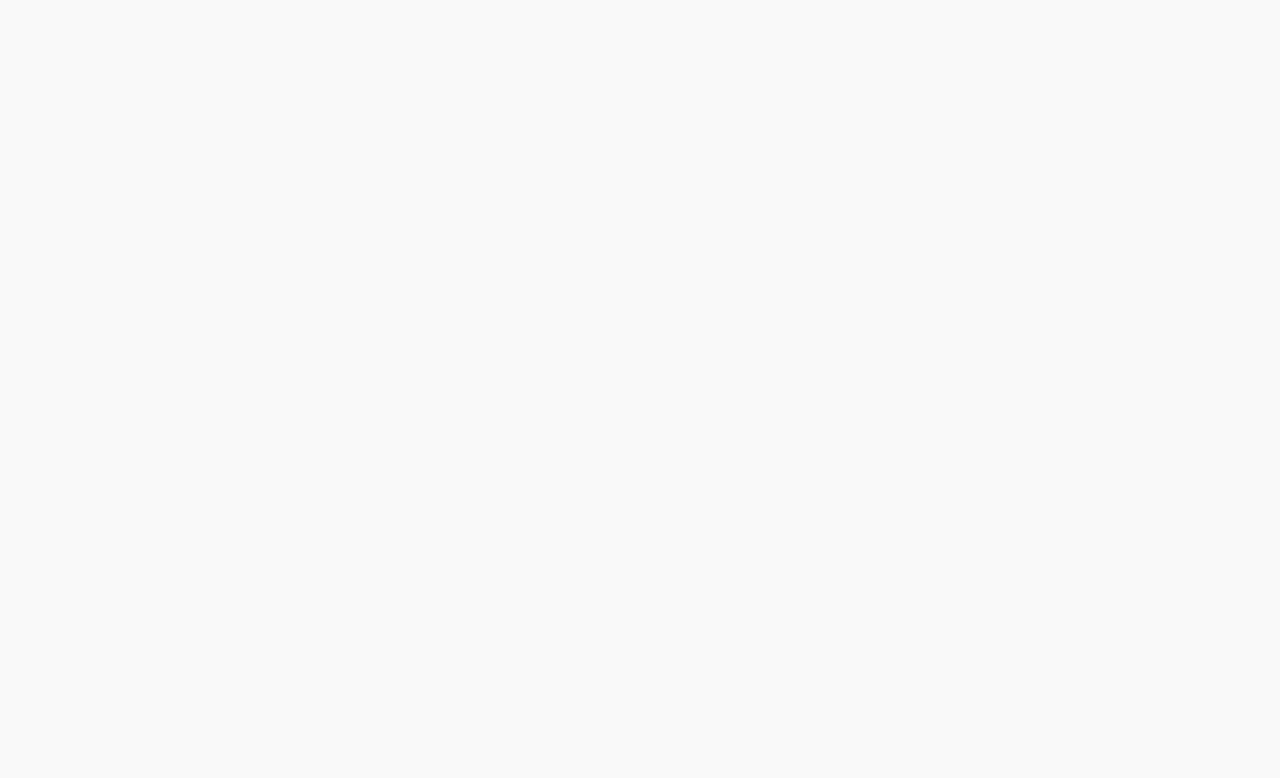
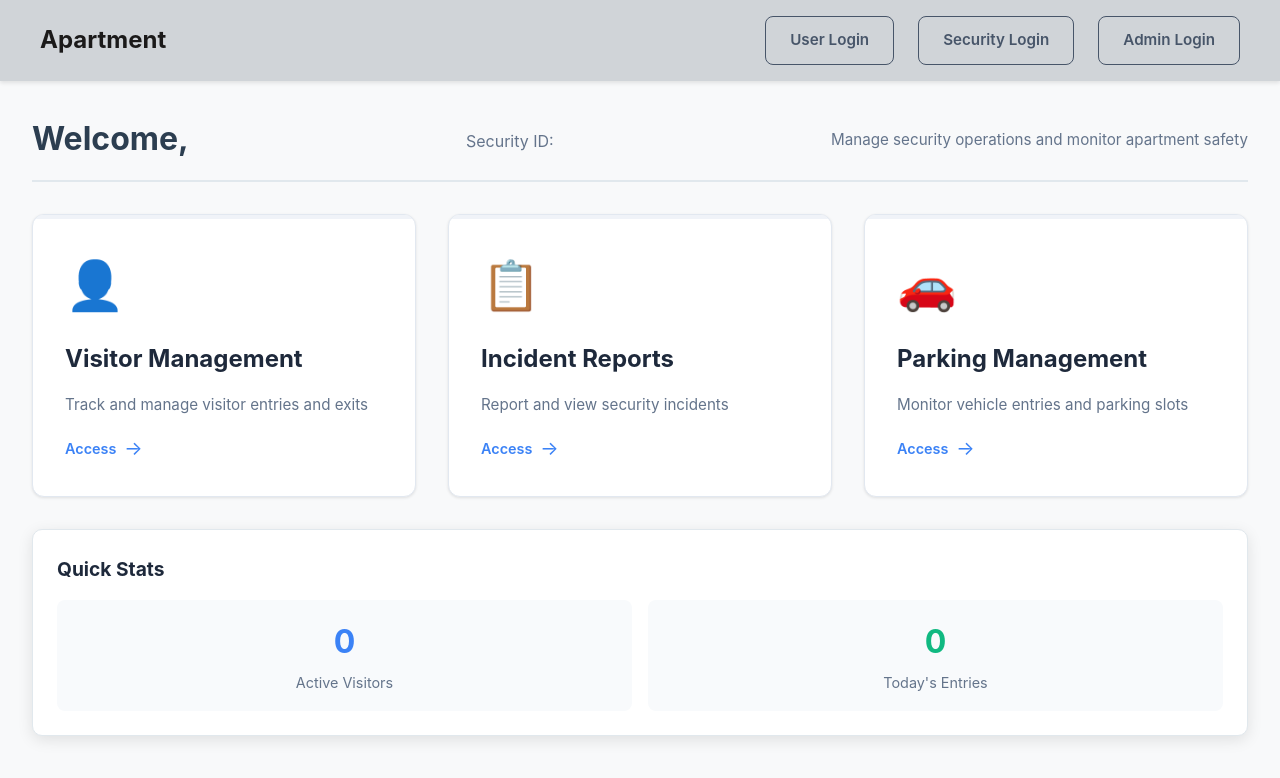
Before and after one commit to Athisankar-ssk/Apartment_Management, a React (Create React App) app in the folder frontend/: page /security/dashboard in a window 1280 px wide. Before the commit this address had no page. Shown: the top 778 px of the page. Built offline with nearby package versions, Linux system fonts and the light colour scheme.

Commit message:
security login and security dashboard

```diff
--- a/frontend/src/App.js
+++ b/frontend/src/App.js
@@ -13,6 +13,8 @@ import ComplaintDetails from "./pages/ComplaintDetails";
 import UserLogin from "./pages/UserLogin";
 import UserDashboard from "./pages/UserDashboard";
 import UserProfile from "./pages/UserProfile";
+import SecurityLogin from "./pages/SecurityLogin";
+import SecurityDashboard from "./pages/SecurityDashboard";
 import Complaints from "./pages/Complaints";
 import ElectricityComplaint from "./pages/ElectricityComplaint";
 import WaterComplaint from "./pages/WaterComplaint";
@@ -43,6 +45,8 @@ function App() {
         <Route path="/user/login" element={<UserLogin />} />
         <Route path="/user/dashboard" element={<UserDashboard />} />
         <Route path="/user/profile" element={<UserProfile />} />
+        <Route path="/security/login" element={<SecurityLogin />} />
+        <Route path="/security/dashboard" element={<SecurityDashboard />} />
         <Route path="/user/grievance/electricity" element={<ElectricityComplaint />} />
         <Route path="/user/grievance/water" element={<WaterComplaint />} />
         <Route path="/user/grievance/cleaning" element={<CleaningComplaint />} />
--- a/frontend/src/components/Navbar.jsx
+++ b/frontend/src/components/Navbar.jsx
@@ -10,6 +10,7 @@ function Navbar() {
 
   const adminToken = localStorage.getItem("adminToken");
   const userToken = localStorage.getItem("userToken");
+  const securityToken = localStorage.getItem("securityToken");
 
   useEffect(() => {
     const mediaQuery = window.matchMedia("(max-width: 768px)");
@@ -31,6 +32,9 @@ function Navbar() {
     localStorage.removeItem("adminName");
     localStorage.removeItem("userToken");
     localStorage.removeItem("userName");
+    localStorage.removeItem("securityToken");
+    localStorage.removeItem("securityName");
+    localStorage.removeItem("securityId");
     navigate("/");
     setIsMenuOpen(false);
   };
@@ -97,16 +101,28 @@ function Navbar() {
               </>
             )}
 
-            {/* Show logout for admin or user, otherwise show login options */}
-            {adminToken || userToken ? (
+            {/* Show security-specific navigation on security dashboard */}
+            {securityToken && location.pathname === '/security/dashboard' && (
+              <>
+                <Link to="/security/dashboard" onClick={handleNavClick} className={`nav-link ${location.pathname === '/security/dashboard' ? 'active' : ''}`}>
+                  Dashboard
+                </Link>
+              </>
+            )}
+
+            {/* Show logout for admin, user, or security, otherwise show login options */}
+            {adminToken || userToken || securityToken ? (
               <>
                 <button className="btn outline-small" onClick={handleLogout}>Logout</button>
               </>
             ) : (
-              // If not logged in, show User Login and Admin Login
+              // If not logged in, show User Login, Security Login, and Admin Login
               <>
                 <Link to="/user/login" onClick={handleNavClick} className={`btn outline-small ${location.pathname === '/user/login' ? 'active' : ''}`}>
                   User Login
+                </Link>
+                <Link to="/security/login" onClick={handleNavClick} className={`btn outline-small ${location.pathname === '/security/login' ? 'active' : ''}`}>
+                  Security Login
                 </Link>
                 <Link to="/admin/login" onClick={handleNavClick} className={`btn outline-small ${location.pathname === '/admin/login' ? 'active' : ''}`}>
                   Admin Login
--- /dev/null
+++ b/frontend/src/pages/SecurityDashboard.jsx
@@ -0,0 +1,138 @@
+import { useNavigate } from "react-router-dom";
+import Navbar from "../components/Navbar";
+import "./AdminDashboard.css";
+
+function SecurityDashboard() {
+  const name = localStorage.getItem("securityName");
+  const securityId = localStorage.getItem("securityId");
+  const navigate = useNavigate();
+
+  const handleCardClick = (path) => {
+    navigate(path);
+  };
+
+  const dashboardCards = [
+    {
+      title: "Visitor Management",
+      description: "Track and manage visitor entries and exits",
+      icon: "👤",
+      path: "#"
+    },
+    {
+      title: "Incident Reports",
+      description: "Report and view security incidents",
+      icon: "📋",
+      path: "#"
+    },
+    {
+      title: "Parking Management",
+      description: "Monitor vehicle entries and parking slots",
+      icon: "🚗",
+      path: "#"
+    },
+
+  ];
+
+  return (
+    <>
+      <Navbar />
+      <div className="admin-dashboard">
+        <header className="admin-header">
+          <h1>Welcome, {name}</h1>
+          <p style={{ color: "#64748b", marginTop: "0.5rem", fontSize: "1rem" }}>
+            Security ID: {securityId}
+          </p>
+          <p style={{ color: "#64748b", marginTop: "0.25rem", fontSize: "0.95rem" }}>
+            Manage security operations and monitor apartment safety
+          </p>
+        </header>
+
+        <section className="admin-grid" style={{ gridTemplateColumns: "repeat(auto-fit, minmax(280px, 1fr))", gap: "2rem" }}>
+          {dashboardCards.map((card, index) => (
+            <div
+              key={index}
+              onClick={() => handleCardClick(card.path)}
+              role="button"
+              tabIndex={0}
+              onKeyPress={(e) => {
+                if (e.key === 'Enter') handleCardClick(card.path);
+              }}
+              style={{
+                padding: "2rem",
+                backgroundColor: "white",
+                border: "1px solid #e2e8f0",
+                borderRadius: "12px",
+                boxShadow: "0 1px 3px rgba(0, 0, 0, 0.1)",
+                cursor: "pointer",
+                transition: "all 0.3s ease",
+                display: "flex",
+                flexDirection: "column",
+                gap: "1rem",
+                position: "relative",
+                overflow: "hidden"
+              }}
+              onMouseEnter={(e) => {
+                e.currentTarget.style.transform = "translateY(-4px)";
+                e.currentTarget.style.boxShadow = "0 12px 24px rgba(0, 0, 0, 0.15)";
+              }}
+              onMouseLeave={(e) => {
+                e.currentTarget.style.transform = "translateY(0)";
+                e.currentTarget.style.boxShadow = "0 1px 3px rgba(0, 0, 0, 0.1)";
+              }}
+            >
+              {/* Top color bar */}
+              <div
+                style={{
+                  position: "absolute",
+                  top: 0,
+                  left: 0,
+                  right: 0,
+                  height: "4px",
+                  backgroundColor: "#f0f3f8"
+                }}
+              />
+
+              {/* Icon */}
+              <div style={{ fontSize: "3rem" }}>{card.icon}</div>
+
+              {/* Title */}
+              <h3 style={{ margin: 0, color: "#1e293b", fontSize: "1.5rem", fontWeight: "700" }}>
+                {card.title}
+              </h3>
+
+              {/* Description */}
+              <p style={{ margin: 0, color: "#64748b", fontSize: "0.95rem", lineHeight: "1.5" }}>
+                {card.description}
+              </p>
+
+              {/* Arrow indicator */}
+              <div style={{ marginTop: "auto", display: "flex", alignItems: "center", gap: "0.5rem" }}>
+                <span style={{ color: "#3b82f6", fontWeight: "600", fontSize: "0.9rem" }}>Access</span>
+                <span style={{ color: "#3b82f6", fontSize: "1.2rem" }}>→</span>
+              </div>
+            </div>
+          ))}
+        </section>
+
+        <section className="admin-grid" style={{ marginTop: "2rem" }}>
+          <div className="card" style={{ padding: "1.5rem" }}>
+            <h3 style={{ marginBottom: "1rem", color: "#1e293b" }}>Quick Stats</h3>
+            <div style={{ display: "grid", gridTemplateColumns: "repeat(auto-fit, minmax(150px, 1fr))", gap: "1rem" }}>
+              <div style={{ textAlign: "center", padding: "1rem", backgroundColor: "#f8fafc", borderRadius: "8px" }}>
+                <div style={{ fontSize: "2rem", fontWeight: "700", color: "#3b82f6" }}>0</div>
+                <div style={{ fontSize: "0.9rem", color: "#64748b", marginTop: "0.25rem" }}>Active Visitors</div>
+              </div>
+              <div style={{ textAlign: "center", padding: "1rem", backgroundColor: "#f8fafc", borderRadius: "8px" }}>
+                <div style={{ fontSize: "2rem", fontWeight: "700", color: "#10b981" }}>0</div>
+                <div style={{ fontSize: "0.9rem", color: "#64748b", marginTop: "0.25rem" }}>Today's Entries</div>
+              </div>
+
+            </div>
+          </div>
+        </section>
+      </div>
+    </>
+  );
+}
+
+export default SecurityDashboard;
--- /dev/null
+++ b/frontend/src/pages/SecurityLogin.jsx
@@ -0,0 +1,98 @@
+import React, { useState } from "react";
+import { useNavigate } from "react-router-dom";
+import axios from "axios";
+import Navbar from "../components/Navbar";
+import "./AdminLogin.css";
+
+function SecurityLogin() {
+  const [email, setEmail] = useState("");
+  const [password, setPassword] = useState("");
+  const [error, setError] = useState("");
+  const [loading, setLoading] = useState(false);
+  const navigate = useNavigate();
+
+  const validateEmail = (e) => {
+    return /^[^\s@]+@[^\s@]+\.[^\s@]+$/.test(e);
+  };
+
+  const handleSubmit = async (e) => {
+    e.preventDefault();
+    setError("");
+
+    if (!email || !validateEmail(email)) {
+      setError("Please enter a valid email address.");
+      return;
+    }
+    if (!password || password.length < 6) {
+      setError("Password must be at least 6 characters.");
+      return;
+    }
+
+    setLoading(true);
+    try {
+      const res = await axios.post("http://localhost:5000/api/security/login", {
+        email,
+        password
+      });
+
+      localStorage.setItem("securityToken", res.data.token);
+      localStorage.setItem("securityName", res.data.name);
+      localStorage.setItem("securityId", res.data.securityId);
+      navigate("/security/dashboard");
+    } catch (err) {
+      const msg = err?.response?.data?.message || "Login failed";
+      setError(msg);
+    } finally {
+      setLoading(false);
+    }
+  };
+
+  return (
+    <>
+      <Navbar />
+      <div className="login-page">
+        <div className="login-card">
+          <h2>Security Login</h2>
+          {error && <div className="error-message">{error}</div>}
+          <form onSubmit={handleSubmit} className="login-form">
+            <div className="form-group">
+              <input
+                type="email"
+                placeholder="Email"
+                value={email}
+                onChange={(e) => setEmail(e.target.value)}
+                className="form-input"
+                required
+              />
+              {!validateEmail(email) && email.length > 0 && (
+                <div className="field-error">Enter a valid email.</div>
+              )}
+            </div>
+            <div className="form-group">
+              <input
+                type="password"
+                placeholder="Password"
+                value={password}
+                onChange={(e) => setPassword(e.target.value)}
+                className="form-input"
+                required
+              />
+              {password.length > 0 && password.length < 6 && (
+                <div className="field-error">Password must be 6+ characters.</div>
+              )}
+            </div>
+            <button
+              type="submit"
+              className="btn primary"
+              disabled={loading || !email || !password || !validateEmail(email) || password.length < 6}
+            >
+              {loading ? 'Signing in...' : 'Sign In'}
+            </button>
+          </form>
+        </div>
+      </div>
+    </>
+  );
+}
+
+export default SecurityLogin;
```
